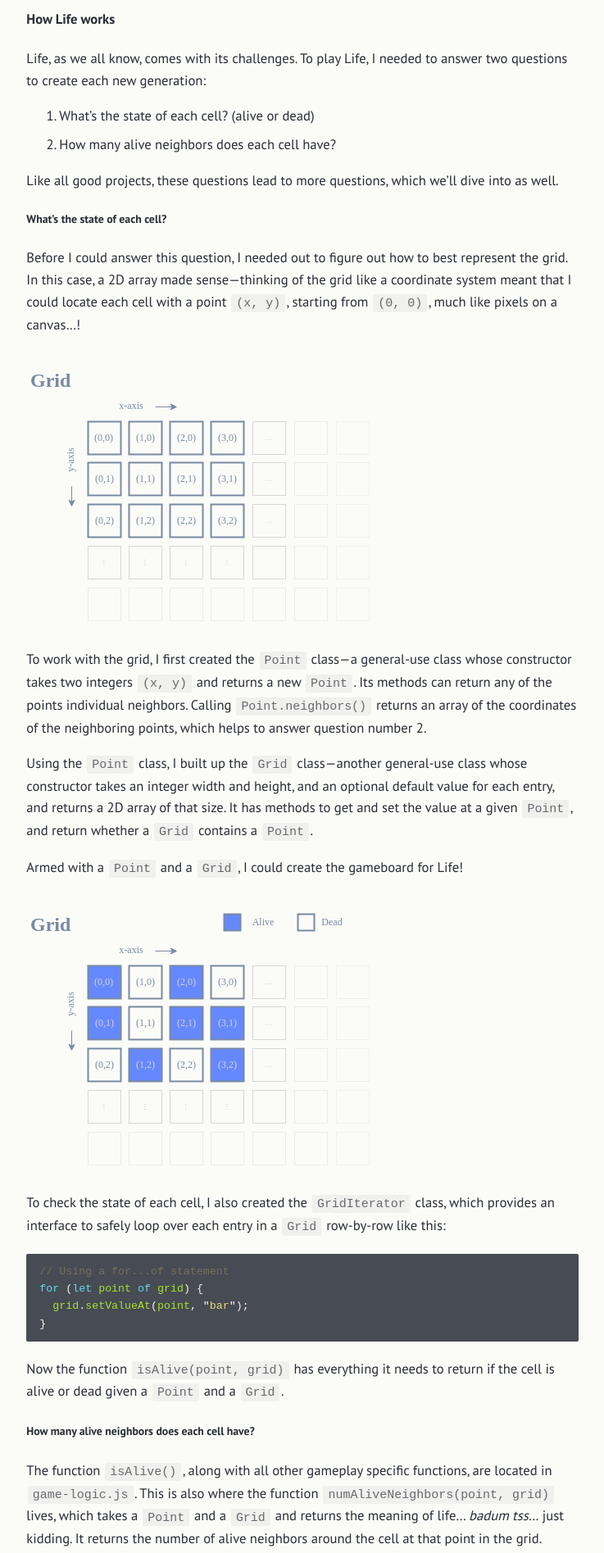
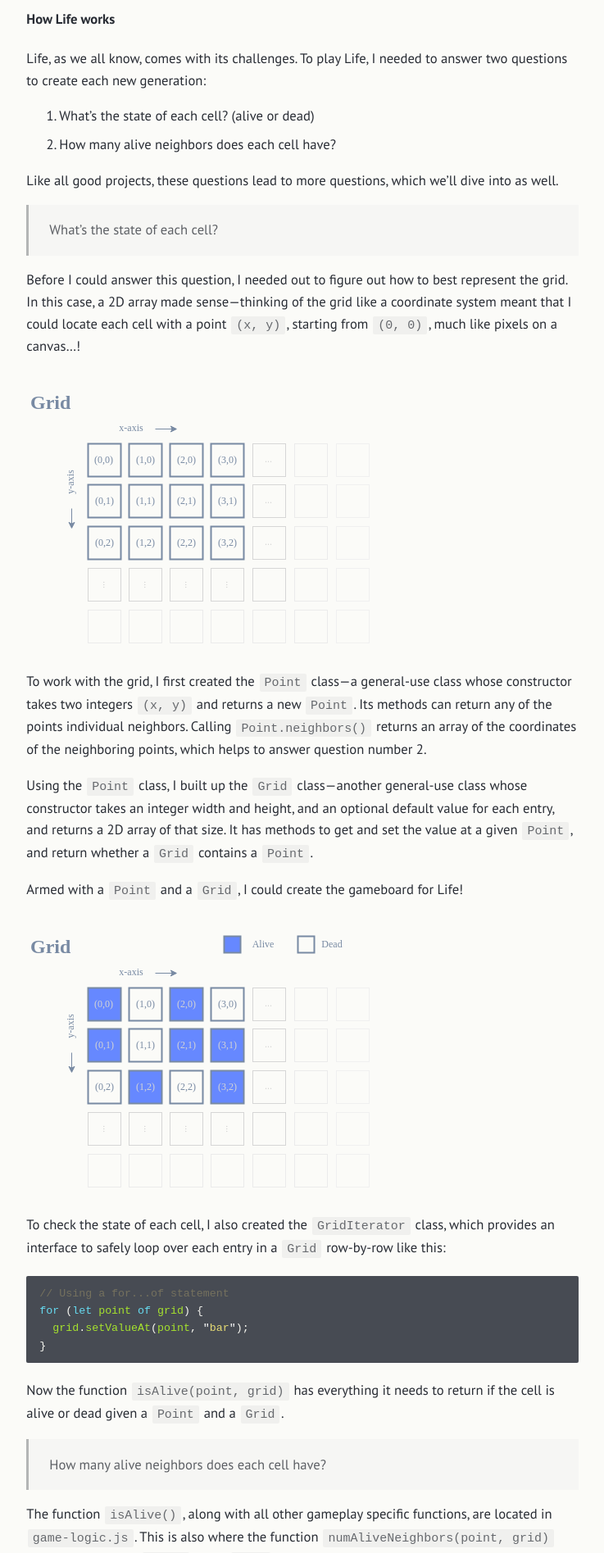
Before and after one commit to tessapower/tessapower.github.io, a Jekyll site: the page built from src/_posts/2021-02-15-game-of-life.md, in a window 1280 px wide. Shown: the part 3336-5231 px from the top of the page at 82% size, without its empty margins (271-1008 px from the left). Built offline with Jekyll 4.4.1, drawn with Linux system fonts in a browser that asks for light colours.

Commit message:
Minor layout fixes

```diff
--- a/src/_posts/2021-02-15-game-of-life.md
+++ b/src/_posts/2021-02-15-game-of-life.md
@@ -64,7 +64,7 @@ Life, as we all know, comes with its challenges. To play Life, I needed to answe
 
 Like all good projects, these questions lead to more questions, which we'll dive into as well.
 
-##### What's the state of each cell?
+> What's the state of each cell?
 
 Before I could answer this question, I needed out to figure out how to best represent the grid. In this case, a 2D array made sense—thinking of the grid like a coordinate system meant that I could locate each cell with a point `(x, y)`, starting from `(0, 0)`, much like pixels on a canvas...!
 
@@ -90,7 +90,7 @@ for (let point of grid) {
 
 Now the function `isAlive(point, grid)` has everything it needs to return if the cell is alive or dead given a `Point` and a `Grid`.
 
-##### How many alive neighbors does each cell have?
+> How many alive neighbors does each cell have?
 
 The function `isAlive()`, along with all other gameplay specific functions, are located in `game-logic.js`. This is also where the function `numAliveNeighbors(point, grid)` lives, which takes a `Point` and a `Grid` and returns the meaning of life... *badum tss...* just kidding. It returns the number of alive neighbors around the cell at that point in the grid.
 
```
